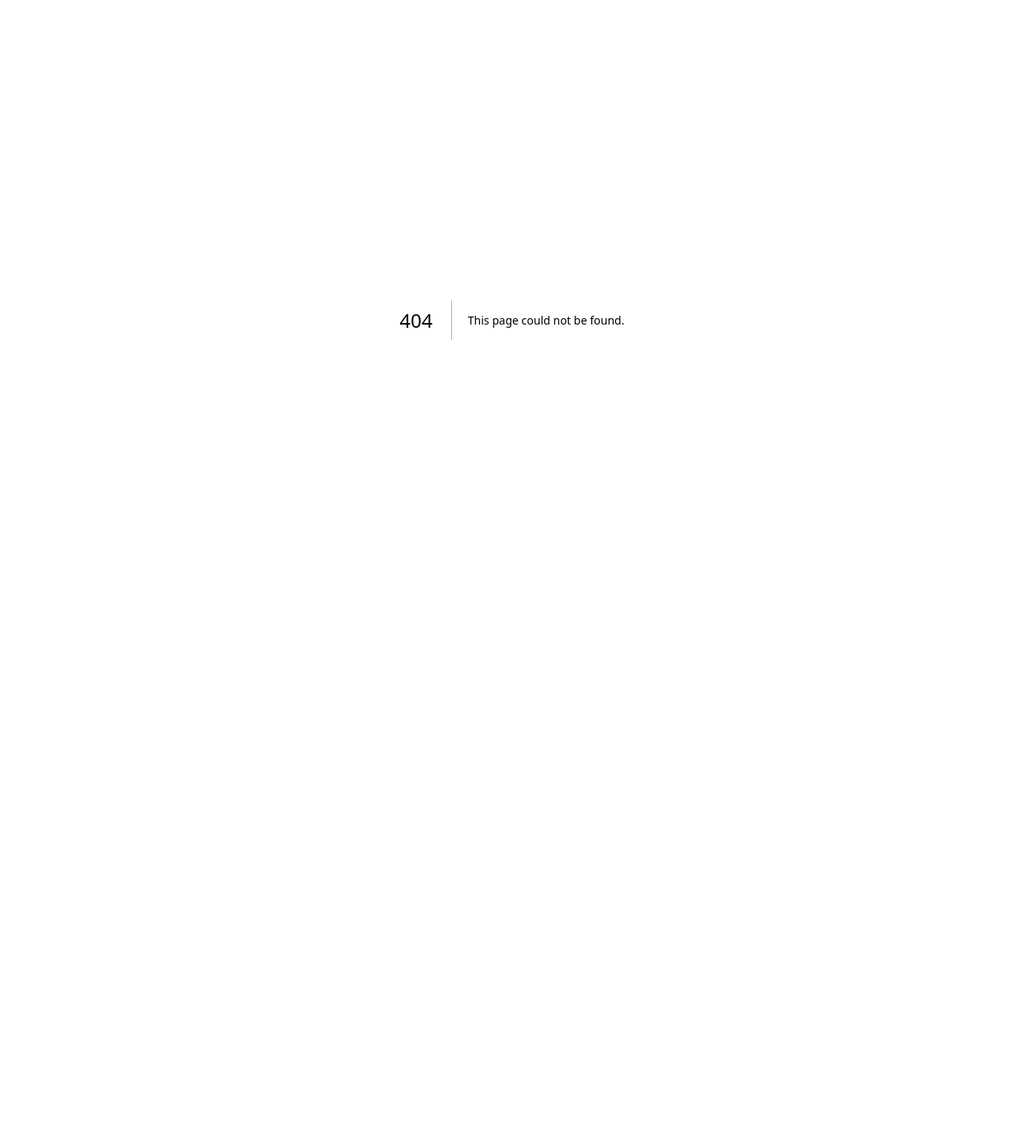
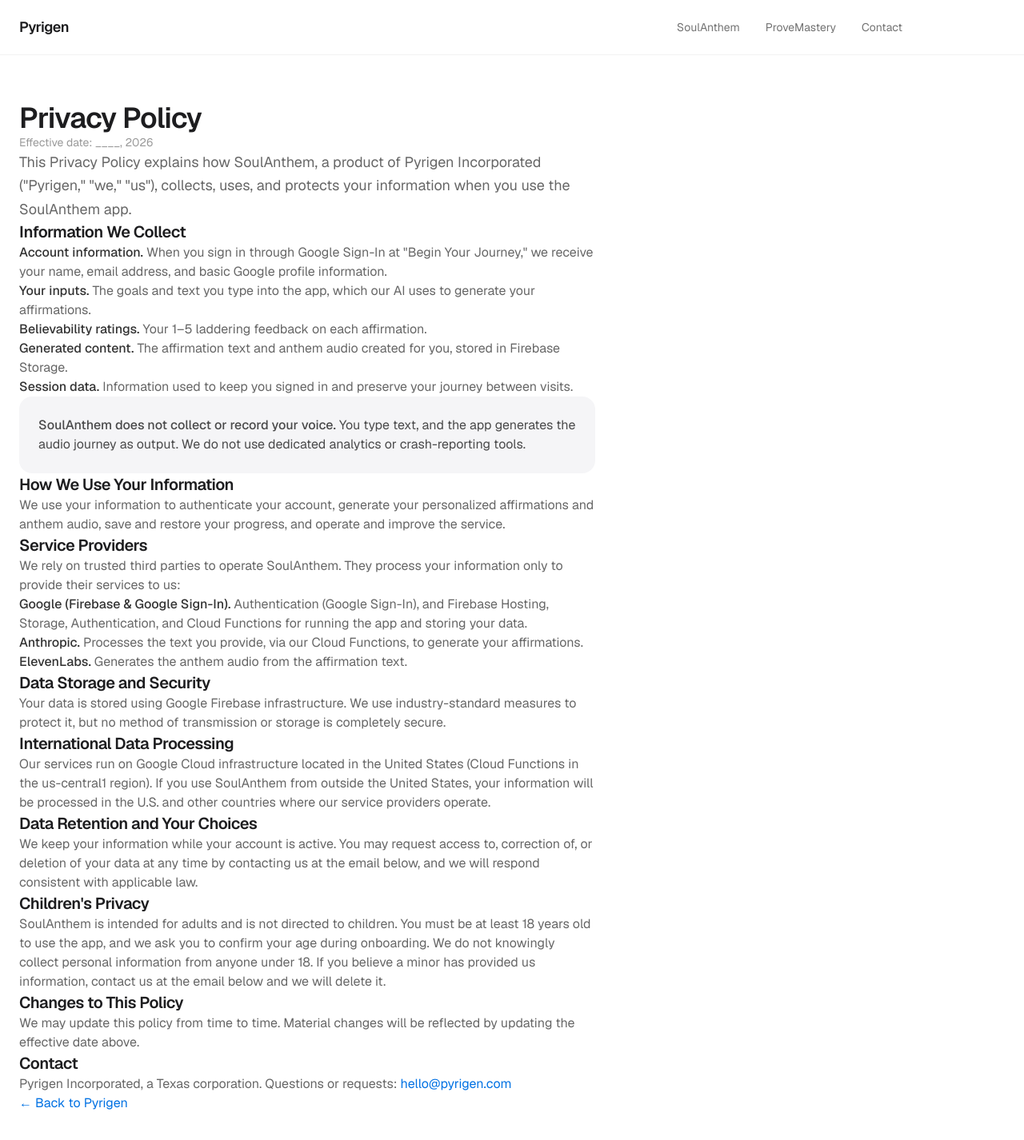
Before and after one commit to clevenwright/pyrigen-site, a Next.js app: page /privacy in a window 1280 px wide. Before the commit this address had no page. Shown: the top 1426 px of the page at 80% size. Before the commit the page ends 800 px from the top, so only its background shows below. Built offline with nearby package versions, Linux system fonts and the light colour scheme.

Commit message:
Add privacy policy page

```diff
--- /dev/null
+++ b/app/privacy/page.tsx
@@ -0,0 +1,61 @@
+export const metadata = {
+    title: "Privacy Policy — SoulAnthem",
+    description: "How SoulAnthem and Pyrigen Incorporated handle your data.",
+  };
+
+  export default function Privacy() {
+    return (
+      <main className="mx-auto max-w-3xl px-6 pt-32 pb-24">
+        <h1 className="text-4xl font-semibold tracking-tight">Privacy Policy</h1>
+        <p className="mt-3 text-sm text-black/40">Effective date: ____, 2026</p>
+
+        <p className="mt-8 text-lg leading-relaxed text-black/60">
+          This Privacy Policy explains how SoulAnthem, a product of Pyrigen Incorporated (&quot;Pyrigen,&quot; &quot;we,&quot; &quot;us&quot;), collects, uses, and protects your information when you use the SoulAnthem app.
+        </p>
+
+        <h2 className="mt-12 text-xl font-semibold tracking-tight">Information We Collect</h2>
+        <ul className="mt-4 space-y-3 text-black/60">
+          <li><span className="font-medium text-black/80">Account information.</span> When you sign in through Google Sign-In at &quot;Begin Your Journey,&quot; we receive your name, email address, and basic Google profile information.</li>
+          <li><span className="font-medium text-black/80">Your inputs.</span> The goals and text you type into the app, which our AI uses to generate your affirmations.</li>
+          <li><span className="font-medium text-black/80">Believability ratings.</span> Your 1&ndash;5 laddering feedback on each affirmation.</li>
+          <li><span className="font-medium text-black/80">Generated content.</span> The affirmation text and anthem audio created for you, stored in Firebase Storage.</li>
+          <li><span className="font-medium text-black/80">Session data.</span> Information used to keep you signed in and preserve your journey between visits.</li>
+        </ul>
+
+        <p className="mt-6 rounded-2xl bg-[var(--bg-muted)] p-6 text-black/70">
+          <span className="font-medium">SoulAnthem does not collect or record your voice.</span> You type text, and the app generates the audio journey as output. We do not use dedicated analytics or crash-reporting tools.
+        </p>
+
+        <h2 className="mt-12 text-xl font-semibold tracking-tight">How We Use Your Information</h2>
+        <p className="mt-4 text-black/60">We use your information to authenticate your account, generate your personalized affirmations and anthem audio, save and restore your progress, and operate and improve the service.</p>
+
+        <h2 className="mt-12 text-xl font-semibold tracking-tight">Service Providers</h2>
+        <p className="mt-4 text-black/60">We rely on trusted third parties to operate SoulAnthem. They process your information only to provide their services to us:</p>
+        <ul className="mt-4 space-y-3 text-black/60">
+          <li><span className="font-medium text-black/80">Google (Firebase &amp; Google Sign-In).</span> Authentication (Google Sign-In), and Firebase Hosting, Storage, Authentication, and Cloud Functions for running the app and storing your data.</li>
+          <li><span className="font-medium text-black/80">Anthropic.</span> Processes the text you provide, via our Cloud Functions, to generate your affirmations.</li>
+          <li><span className="font-medium text-black/80">ElevenLabs.</span> Generates the anthem audio from the affirmation text.</li>
+        </ul>
+
+        <h2 className="mt-12 text-xl font-semibold tracking-tight">Data Storage and Security</h2>
+        <p className="mt-4 text-black/60">Your data is stored using Google Firebase infrastructure. We use industry-standard measures to protect it, but no method of transmission or storage is completely secure.</p>
+
+        <h2 className="mt-12 text-xl font-semibold tracking-tight">International Data Processing</h2>
+        <p className="mt-4 text-black/60">Our services run on Google Cloud infrastructure located in the United States (Cloud Functions in the us-central1 region). If you use SoulAnthem from outside the United States, your information will be processed in the U.S. and other countries where our service providers operate.</p>
+
+        <h2 className="mt-12 text-xl font-semibold tracking-tight">Data Retention and Your Choices</h2>
+        <p className="mt-4 text-black/60">We keep your information while your account is active. You may request access to, correction of, or deletion of your data at any time by contacting us at the email below, and we will respond consistent with applicable law.</p>
+
+        <h2 className="mt-12 text-xl font-semibold tracking-tight">Children&apos;s Privacy</h2>
+        <p className="mt-4 text-black/60">SoulAnthem is intended for adults and is not directed to children. You must be at least 18 years old to use the app, and we ask you to confirm your age during onboarding. We do not knowingly collect personal information from anyone under 18. If you believe a minor has provided us information, contact us at the email below and we will delete it.</p>
+
+        <h2 className="mt-12 text-xl font-semibold tracking-tight">Changes to This Policy</h2>
+        <p className="mt-4 text-black/60">We may update this policy from time to time. Material changes will be reflected by updating the effective date above.</p>
+
+        <h2 className="mt-12 text-xl font-semibold tracking-tight">Contact</h2>
+        <p className="mt-4 text-black/60">Pyrigen Incorporated, a Texas corporation. Questions or requests: <a href="mailto:hello@pyrigen.com" className="text-[var(--accent)] hover:underline">hello@pyrigen.com</a></p>
+
+        <p className="mt-16"><a href="/" className="text-[var(--accent)] hover:underline">&larr; Back to Pyrigen</a></p>
+      </main>
+    );
+  }
--- a/components/Nav.tsx
+++ b/components/Nav.tsx
@@ -12,6 +12,11 @@
   const [active, setActive] = useState("");
 
   useEffect(() => {
+    const hero = document.getElementById("top");
+    if (!hero) {
+      setScrolled(true);
+      return;
+    }
     const onScroll = () => setScrolled(window.scrollY > window.innerHeight * 0.7);
     onScroll();
     window.addEventListener("scroll", onScroll, { passive: true });
@@ -39,18 +44,14 @@
   return (
     <header className={`fixed left-0 top-0 z-50 w-full transition-colors duration-500 ${scrolled ? "border-b border-black/5 bg-white/70 backdrop-blur-xl" : "bg-transparent"}`}>
       <nav className="mx-auto flex max-w-6xl items-center justify-between px-6 py-5">
-        <a href="#top" className={`text-lg font-semibold tracking-tight transition-colors ${scrolled ? "text-[var(--foreground)]" : "text-white"}`}>
-          Pyrigen
-        </a>
+        <a href="/" className={`text-lg font-semibold tracking-tight transition-colors ${scrolled ? "text-[var(--foreground)]" : "text-white"}`}>Pyrigen</a>
         <ul className="flex items-center gap-4 text-sm sm:gap-8">
           {links.map((l) => {
             const isActive = active === l.id;
             const base = scrolled ? "text-black/55 hover:text-black" : "text-white/70 hover:text-white";
             return (
               <li key={l.id}>
-                <a href={`#${l.id}`} className={`transition-colors ${isActive ? "text-[var(--accent)]" : base}`}>
-                  {l.label}
-                </a>
+                <a href={`#${l.id}`} className={`transition-colors ${isActive ? "text-[var(--accent)]" : base}`}>{l.label}</a>
               </li>
             );
           })}
```
